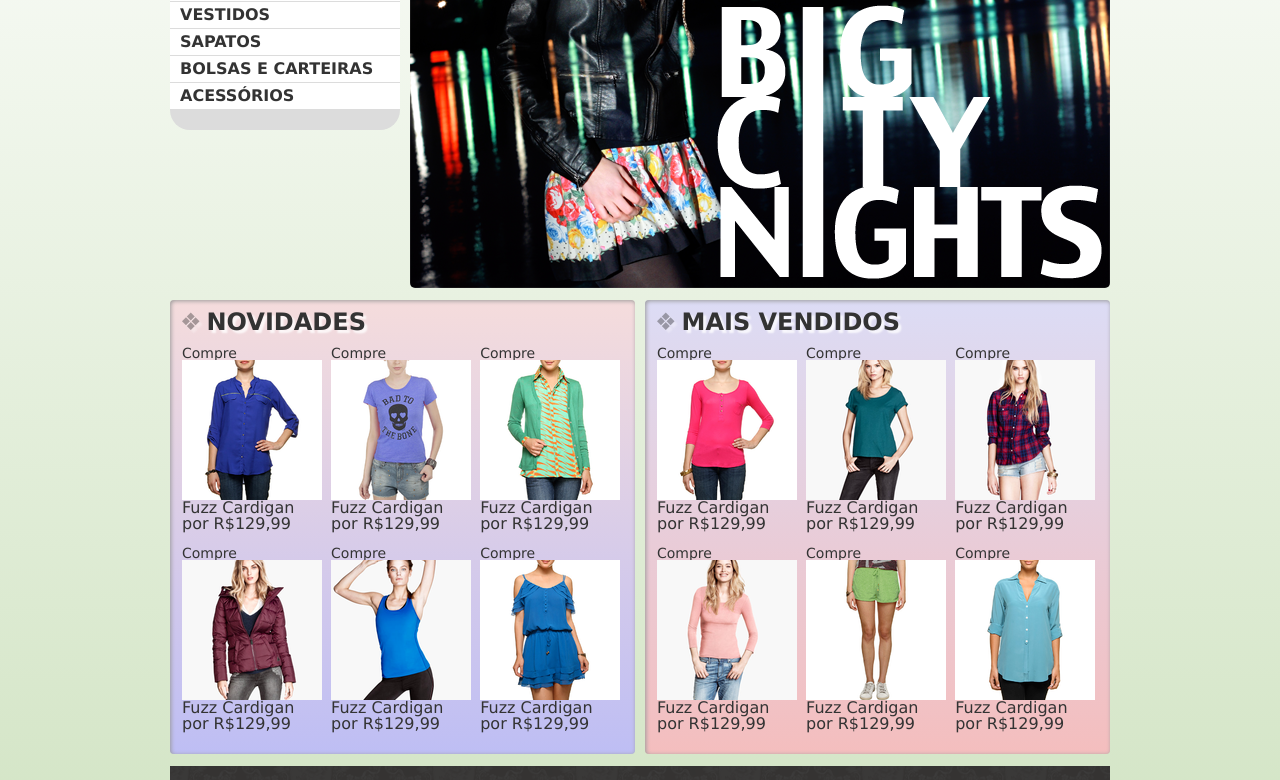
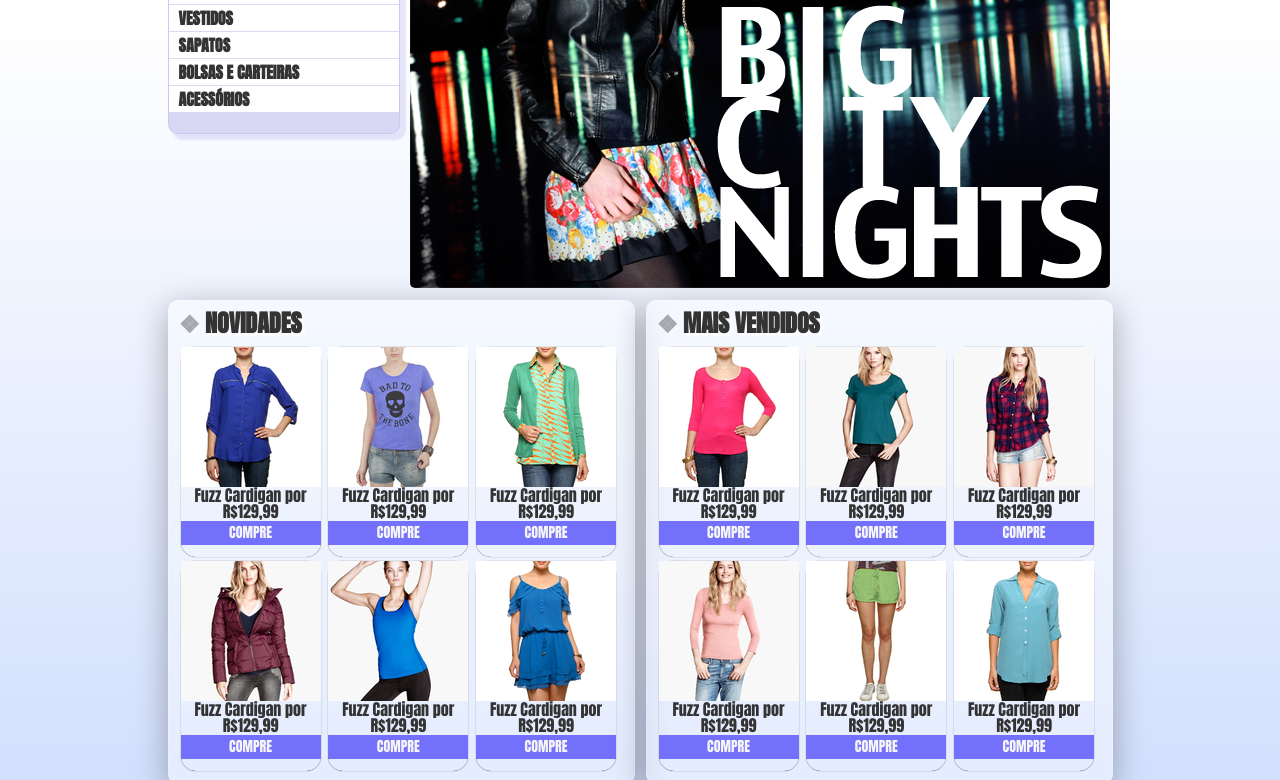
Before and after one commit to Ruan-Araujo/FrontendFeliz, a plain HTML site: page index.html in a window 1280 px wide. Shown: the part 287-1067 px from the top of the page. Drawn offline with Linux system fonts and the light colour scheme.

Commit message:
modificando navegacao, painel e fonte

```diff
--- a/css/style.css
+++ b/css/style.css
@@ -1,13 +1,13 @@
 body{
     color: #333333;
-    font-family: 'Lucida Sans Unicode', 'Lucida Grande', sans-serif;
-    background: linear-gradient(white,  #D2E4C4 );
+    font-family: 'Anton', sans-serif;
+    background: linear-gradient(360deg, #ccdbfd 0%, white 74%);
 }
 
 /* Estilização do container */
 .container{
     margin: 0 auto;
-    width: 940px;
+    width: 945px;
 }
 
 /* Estilização do Header */
@@ -63,12 +63,16 @@ header{
 /* Inicio da estilização do menu navegação e imagem principal */
 .busca,
 .menu-departamentos {
-    background-color: #dcdcdc;
+    background: rgba(141, 137, 223, 0.3);
+    border: 1px solid rgba(141, 137, 223, 0.2);
+    backdrop-filter: blur(5px);
+    -webkit-backdrop-filter: blur(5px);
+    box-shadow: 5px 5px 2px 1px rgba(141, 137, 223, 0.2);
     font-weight: bold;
     text-transform: uppercase;
     margin-right: 10px;
     width: 230px;
-    border-radius: 20px;
+    border-radius: 10px;
 }
 
 .banner-destaque img{
@@ -147,8 +151,12 @@ header{
     margin: 12px 0;
     padding: 10px;
     width: 445px;
-    border-radius: 4px;
-    box-shadow: inset 1px 1px 4px #999;
+    background: rgba( 255, 255, 255, 0.4);
+    box-shadow: 0 8px 32px 0 rgba( 51, 51, 51, 0.4);
+    backdrop-filter: blur( 5px );
+    -webkit-backdrop-filter: blur( 5px );
+    border-radius: 10px;
+    border: 1px solid rgba( 255, 255, 255, 0.2 );
 }
 
 .painel li{
@@ -157,7 +165,9 @@ header{
     width: 140px;
     margin: 2px;
     padding-bottom: 10px;
-    transition: all 0.7s linear;
+    transition: all 0.3s linear;
+    box-shadow: 0 0 1px rgb(51, 51, 51);
+    border-radius: 15px;
 }
 
 .painel li:hover{
@@ -172,16 +182,16 @@ header{
     transition: all 0.5s ease-out;
 }
 
+.painel li figcaption {
+    text-align: center;
+}
+
 .novidades{
     float: left;
-    background-color: #f5dcdc;
-    background: linear-gradient(#F5DCDC, #BEBEF4);
 }
 
 .mais-vendidos{
     float: right;
-    background-color: #dcdcf5;
-    background: linear-gradient(#DCDCF5, #F4BEBE);
 }
 
 .painel h2{
@@ -199,10 +209,19 @@ header{
 }
 
 .painel a{
-    color: #333;
+    display: block;
+    color: whitesmoke;
     font-size: 14px;
+    text-decoration: none;
+    margin: 2px 0;
+    padding: 5px;
     text-align: center;
-    text-decoration: none;
+    background-color: #7371fc;
+    text-transform: uppercase;
+}
+
+.painel:a{
+    text-shadow: 0 0 4px black;
 }
 /* Fim da estilização dos paines */
 
--- a/index.html
+++ b/index.html
@@ -2,8 +2,13 @@
     <head>
         <meta charset="utf-8">
         <title>Mirror Fashion | Home</title>
+        <!-- CSS -->
         <link rel="stylesheet" href="./css/reset.css">
         <link rel="stylesheet" href="./css/style.css">
+        <!-- Fontes -->
+        <link rel="preconnect" href="https://fonts.googleapis.com">
+        <link rel="preconnect" href="https://fonts.gstatic.com" crossorigin>
+        <link href="https://fonts.googleapis.com/css2?family=Anton&display=swap" rel="stylesheet">
     </head>
     <body>
         <div class="container">
@@ -72,51 +77,51 @@
                         <ol>
                             <!-- Primeiro Produto -->
                             <li>
-                                <a href="produto.html">Compre</a>
                                 <figure>
                                     <img src="./img/produtos/miniatura14.png" alt="miniatura1">
                                     <figcaption>Fuzz Cardigan por R$129,99</figcaption>
                                 </figure>
+                                <a href="produto.html">Compre</a>
                             </li>
                             <!-- Segundo Produto -->
                             <li>
-                                <a href="produto.html">Compre</a>
                                 <figure>
                                     <img src="./img/produtos/miniatura2.png" alt="miniatura2">
                                     <figcaption>Fuzz Cardigan por R$129,99</figcaption>
                                 </figure>
+                                <a href="produto.html">Compre</a>
                             </li>
                             <!-- Terceiro Produto -->
                             <li>
-                                <a href="produto.html">Compre</a>
                                 <figure>
                                     <img src="./img/produtos/miniatura3.png" alt="miniatura3">
                                     <figcaption>Fuzz Cardigan por R$129,99</figcaption>
                                 </figure>
+                                <a href="produto.html">Compre</a>
                             </li>
                             <!-- Quarto Produto -->
                             <li>
-                                <a href="produto.html">Compre</a>
                                 <figure>
                                     <img src="./img/produtos/miniatura4.png" alt="miniatura4">
                                     <figcaption>Fuzz Cardigan por R$129,99</figcaption>
                                 </figure>
+                                <a href="produto.html">Compre</a>
                             </li>
                             <!-- Quinto Produto -->
                             <li>
-                                <a href="produto.html">Compre</a>
                                 <figure>
                                     <img src="./img/produtos/miniatura5.png" alt="miniatura5">
                                     <figcaption>Fuzz Cardigan por R$129,99</figcaption>
                                 </figure>
+                                <a href="produto.html">Compre</a>
                             </li>
                             <!-- Sexto Produto -->
                             <li>
-                                <a href="produto.html">Compre</a>
                                 <figure>
                                     <img src="./img/produtos/miniatura15.png" alt="miniatura6">
                                     <figcaption>Fuzz Cardigan por R$129,99</figcaption>
                                 </figure>
+                                <a href="produto.html">Compre</a>
                             </li>
                         </ol>
                     </section>
@@ -126,51 +131,51 @@
                         <ol>
                             <!-- Primeiro Produto -->
                             <li>
-                                <a href="produtos.html">Compre</a>
                                 <figure>
                                     <img src="./img/produtos/miniatura13.png" alt="miniatura7">
                                     <figcaption>Fuzz Cardigan por R$129,99</figcaption>
                                 </figure>
+                                <a href="produto.html">Compre</a>
                             </li>
                             <!-- Segundo Produto -->
                             <li>
-                                <a href="produtos.html">Compre</a>
                                 <figure>
                                     <img src="./img/produtos/miniatura8.png" alt="miniatura8">
                                     <figcaption>Fuzz Cardigan por R$129,99</figcaption>
                                 </figure>
+                                <a href="produto.html">Compre</a>
                             </li>
                             <!-- Terceiro Produto -->
                             <li>
-                                <a href="produtos.html">Compre</a>
                                 <figure>
                                     <img src="./img/produtos/miniatura9.png" alt="miniatura9">
                                     <figcaption>Fuzz Cardigan por R$129,99</figcaption>
                                 </figure>
+                                <a href="produto.html">Compre</a>
                             </li>
                             <!-- Quarto Produto -->
                             <li>
-                                <a href="produtos.html">Compre</a>
                                 <figure>
                                     <img src="./img/produtos/miniatura10.png" alt="miniatura10">
                                     <figcaption>Fuzz Cardigan por R$129,99</figcaption>
                                 </figure>
+                                <a href="produto.html">Compre</a>
                             </li>
                             <!-- Quinto Produto -->
                             <li>
-                                <a href="produtos.html">Compre</a>
                                 <figure>
                                     <img src="./img/produtos/miniatura11.png" alt="miniatura11">
                                     <figcaption>Fuzz Cardigan por R$129,99</figcaption>
                                 </figure>
+                                <a href="produto.html">Compre</a>
                             </li>
                             <!-- Sexto Produto -->
                             <li>
-                                <a href="produtos.html">Compre</a>
                                 <figure>
                                     <img src="./img/produtos/miniatura12.png" alt="miniatura12">
                                     <figcaption>Fuzz Cardigan por R$129,99</figcaption>
                                 </figure>
+                                <a href="produto.html">Compre</a>
                             </li>
                         </ol>
                     </section>
```
